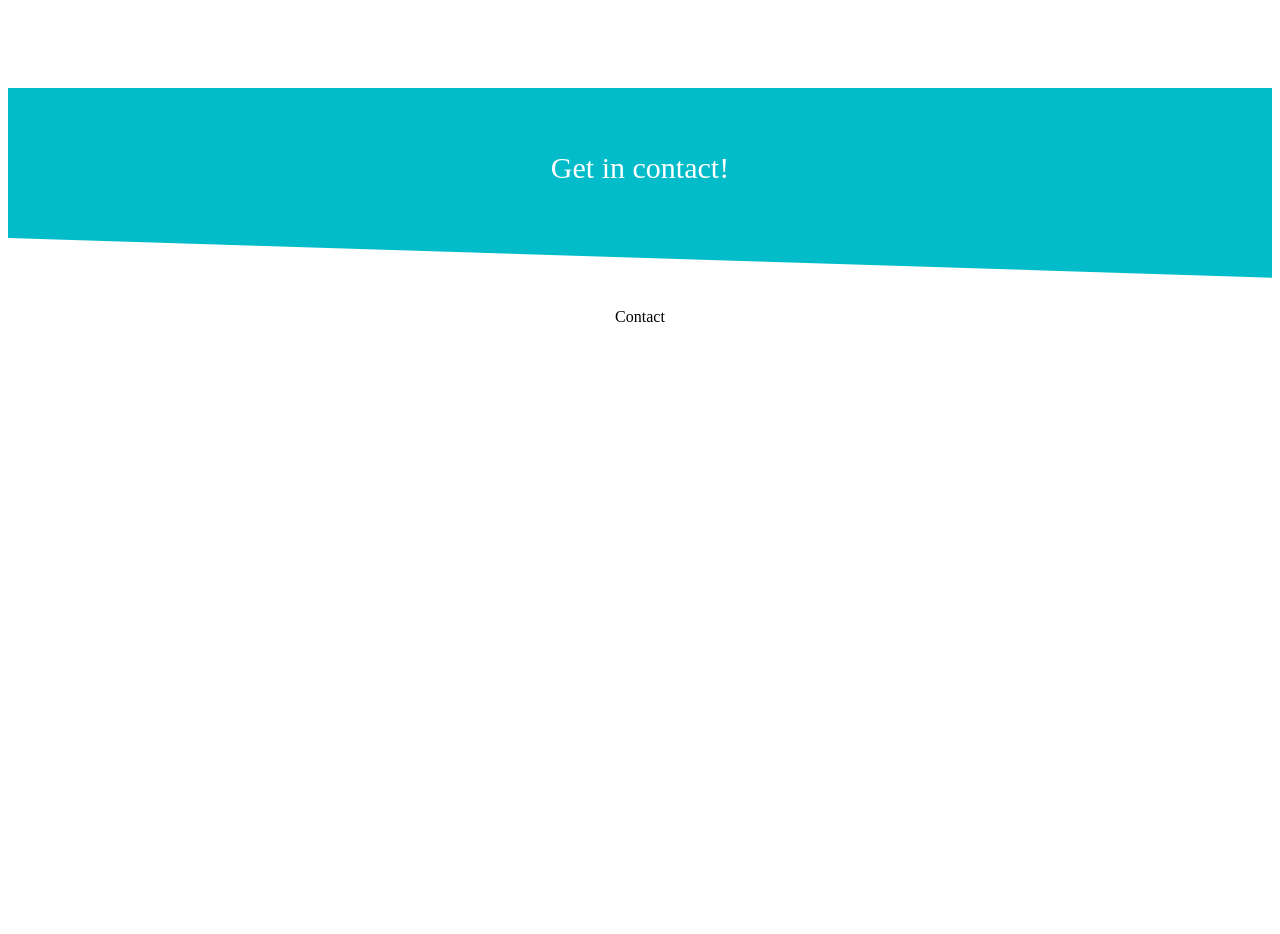
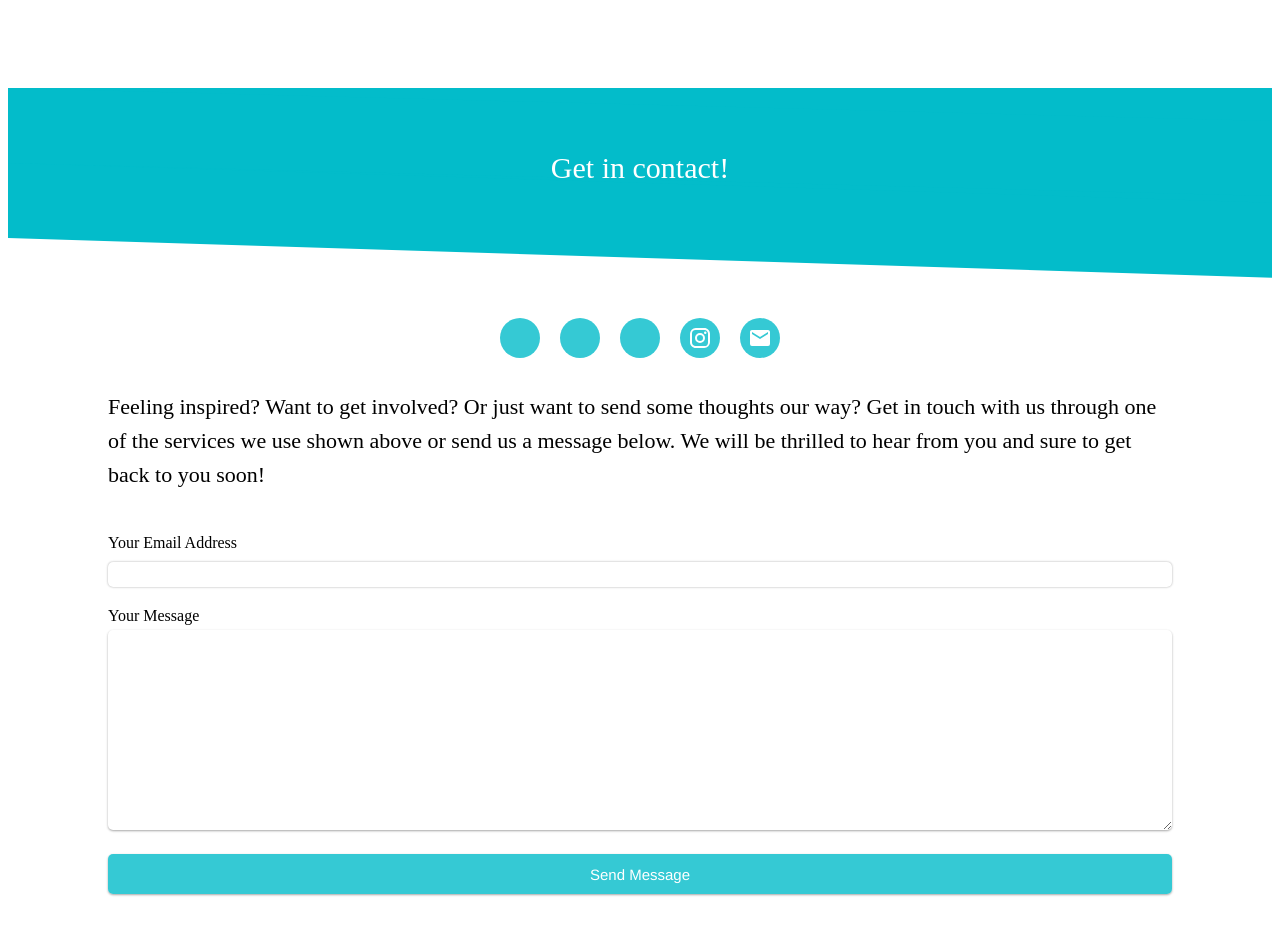
Before and after one commit to mtlgreen/mtlgreen.com, a Gatsby site: page /contact in a window 1280 px wide. Before the commit the page ends 800 px from the top, so only its background shows below. Built offline with nearby package versions, Linux system fonts and the light colour scheme; Gatsby itself is replaced by a stand-in of ours; a web font is replaced by a local one.

Commit message:
Add basic contact page

```diff
--- /dev/null
+++ b/src/components/ContactForm/ContactForm.js
@@ -0,0 +1,32 @@
+import React, { Component } from 'react'
+import './contactForm.scss'
+
+class ContactForm extends Component {
+  render() {
+    return (
+      <div className="contact-form__container">
+        <form
+          action="https://formspree.io/gregory.g.denys@gmail.com"
+          method="POST"
+          className="contact-form__form"
+        >
+          <label htmlFor="email-address">Your Email Address</label>
+          <input
+            type="email"
+            name="email-address"
+            className="contact-form__email-input"
+          />
+          <label htmlFor="message">Your Message</label>
+          <textarea name="message" className="contact-form__text-input" />
+          <input
+            type="submit"
+            value="Send Message"
+            className="contact-form__submit-button"
+          />
+        </form>
+      </div>
+    )
+  }
+}
+
+export default ContactForm
--- /dev/null
+++ b/src/components/ContactForm/contactForm.scss
@@ -0,0 +1,72 @@
+@import '../../styles/variables.scss';
+
+.contact-form {
+  &__container {
+    display: -webkit-box;
+    display: -ms-flexbox;
+    display: flex;
+    -webkit-box-sizing: border-box;
+    box-sizing: border-box;
+    width: 100%;
+    height: 400px;
+    -webkit-box-align: center;
+    -ms-flex-align: center;
+    align-items: center;
+  }
+
+  &__form {
+    width: 100%;
+    -webkit-box-sizing: border-box;
+    box-sizing: border-box;
+  }
+
+  &__text-input {
+    margin-top: 5px;
+    margin-bottom: 20px;
+    height: 200px;
+    width: 100%;
+    -webkit-box-sizing: border-box;
+    box-sizing: border-box;
+    border-radius: 5px;
+    resize: vertical;
+    border: 0px;
+    -webkit-box-shadow: 0 1px 3px rgba(0, 0, 0, 0.12),
+      0 1px 2px rgba(0, 0, 0, 0.24);
+    box-shadow: 0 1px 3px rgba(0, 0, 0, 0.12), 0 1px 2px rgba(0, 0, 0, 0.24);
+    font-size: 20px;
+  }
+
+  &__email-input {
+    margin-top: 10px;
+    margin-bottom: 20px;
+    width: 100%;
+    -webkit-box-sizing: border-box;
+    box-sizing: border-box;
+    border-radius: 5px;
+    border: 0px;
+    -webkit-box-shadow: 0 0px 3px rgba(0, 0, 0, 0.12),
+      0 0px 2px rgba(0, 0, 0, 0.24);
+    box-shadow: 0 0px 3px rgba(0, 0, 0, 0.12), 0 0px 2px rgba(0, 0, 0, 0.24);
+    font-size: 20px;
+  }
+
+  &__submit-button {
+    width: 100%;
+    -webkit-box-sizing: border-box;
+    box-sizing: border-box;
+    height: 40px;
+    background-color: $color-light-aqua;
+    border-radius: 5px;
+    color: white;
+    font-size: 15px;
+    font-family: $font-family-base;
+    border: 0px;
+    -webkit-box-shadow: 0 1px 3px rgba(0, 0, 0, 0.12),
+      0 1px 2px rgba(0, 0, 0, 0.24);
+    box-shadow: 0 1px 3px rgba(0, 0, 0, 0.12), 0 1px 2px rgba(0, 0, 0, 0.24);
+    cursor: pointer;
+    &:hover {
+      background-color: $color-bright-aqua;
+    }
+  }
+}
--- a/src/components/HeaderMenu/HeaderMenu.js
+++ b/src/components/HeaderMenu/HeaderMenu.js
@@ -17,7 +17,10 @@ class HeaderMenu extends Component {
           <div>Green Thoughts</div>
         </Link>
         <Link to="/join/" className="header-menu__item">
-          <div>Join</div>
+          <div>Get Involved</div>
+        </Link>
+        <Link to="/contact/" className="header-menu__item">
+          <div>Contact</div>
         </Link>
       </div>
     )
--- a/src/components/HeaderMenu/headerMenu.scss
+++ b/src/components/HeaderMenu/headerMenu.scss
@@ -44,6 +44,5 @@
 }
 
 .header-menu__item:hover {
-  background-color: $color-bright-green;
-  opacity: 0.8;
+  background-color: $color-light-aqua;
 }
--- a/src/components/Navigation/Navigation.js
+++ b/src/components/Navigation/Navigation.js
@@ -23,7 +23,8 @@ class Navigation extends Component {
         <NavItem to="/about/" title="About" />
         <NavItem to="/events/" title="Events" />
         <NavItem to="/green-thoughts/" title="Green Thoughts" />
-        <NavItem to="/join/" title="Join" />
+        <NavItem to="/join/" title="Get Involved" />
+        <NavItem to="/contact/" title="Contact" />
       </div>
     )
   }
--- a/src/components/Navigation/Navigation.scss
+++ b/src/components/Navigation/Navigation.scss
@@ -35,7 +35,7 @@
 
 .navigation__link:hover {
   text-decoration: none;
-  color: $color-bright-green;
+  color: $color-bright-aqua;
 }
 
 .navigation__link--backlit {
@@ -46,5 +46,5 @@
 
 .navigation__link--backlit:hover {
   text-decoration: none;
-  color: $color-bright-green;
+  color: $color-bright-aqua;
 }
--- a/src/pages/contact/contact.scss
+++ b/src/pages/contact/contact.scss
@@ -1,6 +1,44 @@
 @import '../../styles/variables.scss';
 @import '../../styles/mixins.scss';
 
-.contact-page__body__container {
-  @include standard-page__body__container();
+.contact-page {
+  &__body__container {
+    @include standard-page__body__container();
+  }
+  @media (max-width: $bp-large) {
+    &__body__container {
+      padding: 0px 20px 0px 20px;
+    }
+  }
+
+  &__icons__container {
+    display: -webkit-box;
+    display: -ms-flexbox;
+    display: flex;
+    -webkit-box-pack: start;
+    -ms-flex-pack: start;
+    justify-content: flex-start;
+    -webkit-box-align: center;
+    -ms-flex-align: center;
+    align-items: center;
+  }
+
+  &__icon {
+    display: flex;
+    align-items: center;
+    justify-content: center;
+    width: 40px;
+    height: 40px;
+    margin: 10px;
+    background-color: $color-light-aqua;
+    border-radius: 50%;
+    &:hover {
+      background-color: $color-bright-aqua;
+    }
+  }
+
+  &__text {
+    line-height: 34px;
+    font-size: 22px;
+  }
 }
--- a/src/pages/contact/index.js
+++ b/src/pages/contact/index.js
@@ -1,5 +1,17 @@
 import React, { Component } from 'react'
 import CommonPageHeadTitle from '../../components/CommonPageHeadTitle/CommonPageHeadTitle'
+import ContactForm from '../../components/ContactForm/ContactForm'
+import Img from 'gatsby-image'
+import Icon from '@mdi/react'
+import {
+  mdiCalendar,
+  mdiCity,
+  mdiEventbrite,
+  mdiFacebookBox,
+  mdiLinkedinBox,
+  mdiInstagram,
+  mdiEmail,
+} from '@mdi/js'
 
 import './contact.scss'
 
@@ -8,7 +20,53 @@ class ContactPage extends Component {
     return (
       <div>
         <CommonPageHeadTitle titleText={'Get in contact!'} />
-        <div className="contact-page__body__container">Contact</div>
+        <div className="contact-page__body__container">
+          <div className="contact-page__icons__container">
+            <a href="https://facebook.com/mtlgreen" target="_blank">
+              <div className="contact-page__icon">
+                <Icon path={mdiFacebookBox} size={1} color={'#fff'} />
+              </div>
+            </a>
+            <a
+              href="https://www.eventbrite.ca/d/canada--montreal/events/"
+              target="_blank"
+            >
+              <div className="contact-page__icon">
+                <Icon path={mdiEventbrite} size={1} color={'#fff'} />
+              </div>
+            </a>
+            <a
+              href="https://www.linkedin.com/company/mtlgreen/"
+              target="_blank"
+            >
+              <div className="contact-page__icon">
+                <Icon path={mdiLinkedinBox} size={1} color={'#fff'} />
+              </div>
+            </a>
+            <a
+              href="https://www.instagram.com/explore/tags/mtlgreen/"
+              target="_blank"
+            >
+              <div className="contact-page__icon">
+                <Icon path={mdiInstagram} size={1} color={'#fff'} />
+              </div>
+            </a>
+            <a href="mailto: jytiens@mtlgreen.com">
+              <div className="contact-page__icon">
+                <Icon path={mdiEmail} size={1} color={'#fff'} />
+              </div>
+            </a>
+          </div>
+          <div className="contact-page__text">
+            <p>
+              Feeling inspired? Want to get involved? Or just want to send some
+              thoughts our way? Get in touch with us through one of the services
+              we use shown above or send us a message below. We will be thrilled
+              to hear from you and sure to get back to you soon!
+            </p>
+          </div>
+          <ContactForm />
+        </div>
       </div>
     )
   }
--- a/src/templates/EventsTemplate.js
+++ b/src/templates/EventsTemplate.js
@@ -5,7 +5,6 @@ import Img from 'gatsby-image'
 import getFormattedDate from '../utils/getFormattedDate'
 import Icon from '@mdi/react'
 import { mdiCalendar, mdiCity, mdiEventbrite, mdiFacebookBox } from '@mdi/js'
-import Link from 'gatsby-link'
 import ImageCardGrid from '../components/ImageCardGrid/ImageCardGrid'
 
 import './eventsTemplate.scss'
--- a/src/templates/eventsTemplate.scss
+++ b/src/templates/eventsTemplate.scss
@@ -66,20 +66,20 @@
       margin: 5px 0px 5px 0px;
       width: 100%;
       height: 50px;
-      background-color: $color-bright-aqua;
+      background-color: $color-light-aqua;
       border-radius: 10px;
       font-size: 18px;
       font-weight: 330;
       color: #fff;
       cursor: pointer;
       &:hover {
-        background-color: $color-light-aqua;
+        background-color: $color-bright-aqua;
         color: $color-deep-brown;
       }
     }
 
     &__info-button__icon {
-      padding-right: 10px;
+      padding: 5px 10px 0px 0px;
     }
 
     &__info-button__link {
```
